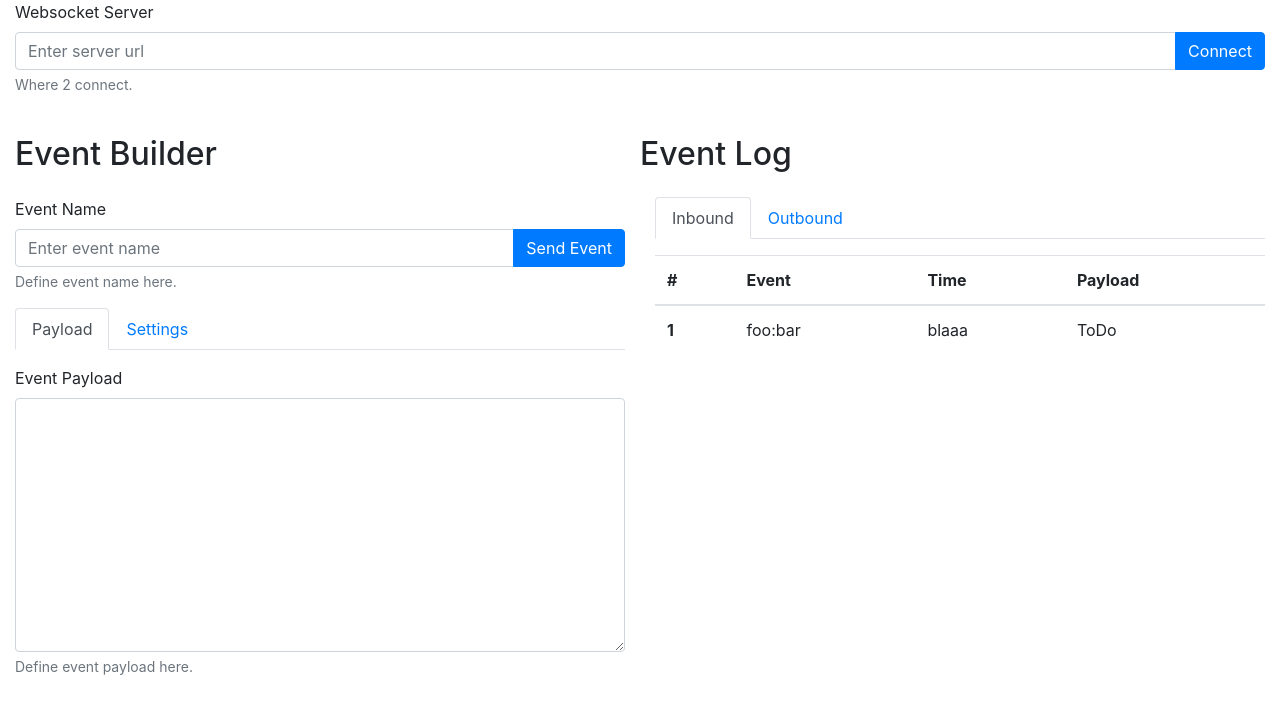
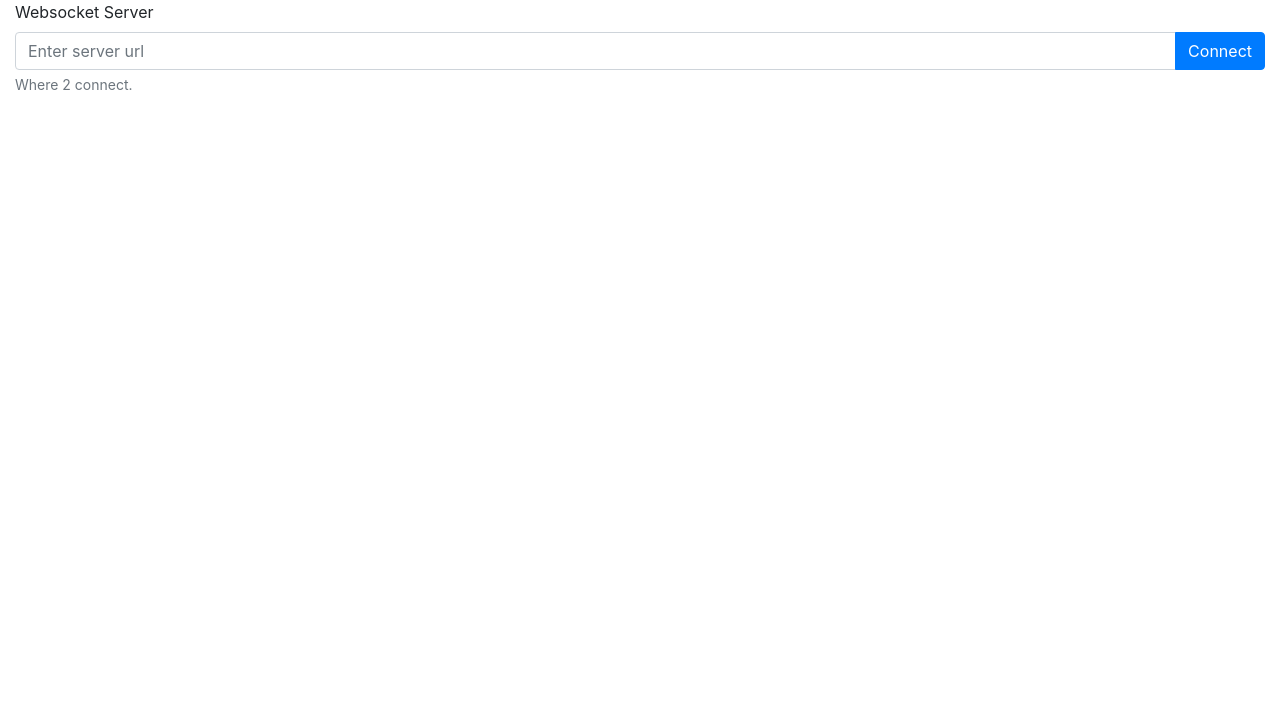
Before and after one commit to Cavalcando/EventPoster, a Vue app: page / in a window 1280 px wide. Shown: the top 714 px of the page. Built offline with nearby package versions, Linux system fonts and the light colour scheme.

Commit message:
Store outbound events

```diff
--- a/package.json
+++ b/package.json
@@ -11,7 +11,8 @@
     "bootstrap-vue": "^2.15.0",
     "core-js": "^3.6.5",
     "vue": "^2.6.11",
-    "vue-socket.io": "^3.0.9"
+    "vue-socket.io": "^3.0.9",
+    "vuex": "^3.5.1"
   },
   "devDependencies": {
     "@vue/cli-plugin-babel": "~4.4.0",
--- a/src/App.vue
+++ b/src/App.vue
@@ -1,7 +1,7 @@
 <template>
   <div class="container-fluid">
     <div id="app">
-      <div class="row">
+      <div class="row" v-if="!connected">
         <div class="col-md-12">
           <div class="form-group">
             <label for="socketServer">Websocket Server</label>
@@ -19,13 +19,13 @@
         </div>
       </div>
 
-      <div class="row">
+      <div class="row" v-if="connected">
         <div class="col-md-6">
-          <event-builder />
+          <event-builder @sendEvent="sendEvent" />
         </div>
 
         <div class="col-md-6">
-          <event-log />
+          <event-log ref="log" />
         </div>
       </div>
     </div>
@@ -48,15 +48,21 @@ export default {
   },
   data: () => {
     return {
-      serverUrl: ''
+      serverUrl: '',
+      connected: false
     };
   },
   methods: {
     connect: function() {
+      this.connected = true;
+
       Vue.use(new VueSocketIO({
         debug: true,
         connection: this.serverUrl,
       }));
+    },
+    sendEvent: function(data) {
+      this.$refs.log.addRow(data);
     }
   }
 }
--- a/src/components/EventBuilder.vue
+++ b/src/components/EventBuilder.vue
@@ -44,7 +44,15 @@ export default {
   },
   methods: {
     send: function () {
-      this.$socket.emit(this.name, JSON.parse(this.payload));
+      const payload = JSON.parse(this.payload);
+
+      this.$emit('sendEvent', {
+        name: this.name,
+        payload: payload,
+        time: new Date()
+      });
+
+      this.$socket.emit(this.name, payload);
     }
   }
 }
--- a/src/components/EventLog.vue
+++ b/src/components/EventLog.vue
@@ -15,10 +15,10 @@
                         </tr>
                         </thead>
                         <tbody>
-                        <tr>
-                            <th scope="row">1</th>
-                            <td>foo:bar</td>
-                            <td>blaaa</td>
+                        <tr v-for="(item, index) in inbound" v-bind:key="index">
+                            <th scope="row">{{ index + 1 }}</th>
+                            <td>{{ item.name }}</td>
+                            <td>{{ item.time }}</td>
                             <td>ToDo</td>
                         </tr>
                         </tbody>
@@ -36,10 +36,10 @@
                         </tr>
                         </thead>
                         <tbody>
-                        <tr>
-                            <th scope="row">1</th>
-                            <td>foo:bar</td>
-                            <td>blaaa</td>
+                        <tr v-for="(item, index) in outbound" v-bind:key="index">
+                            <th scope="row">{{ index + 1 }}</th>
+                            <td>{{ item.name }}</td>
+                            <td>{{ item.time }}</td>
                             <td>ToDo</td>
                         </tr>
                         </tbody>
@@ -53,6 +53,17 @@
 <script>
     export default {
         name: 'EventLog',
+        data: () => {
+            return {
+                inbound: [],
+                outbound: []
+            }
+        },
+        methods: {
+            addRow: function(data) {
+                this.outbound.push(data);
+            }
+        }
     };
 </script>
 
--- a/src/main.js
+++ b/src/main.js
@@ -3,7 +3,6 @@ import App from './App.vue'
 import { BootstrapVue, IconsPlugin } from 'bootstrap-vue'
 
 Vue.config.productionTip = false;
-
 Vue.use(BootstrapVue);
 Vue.use(IconsPlugin);
 
```
Also changed, not shown: 1 other file (tests, documents, lock files or other folders).
